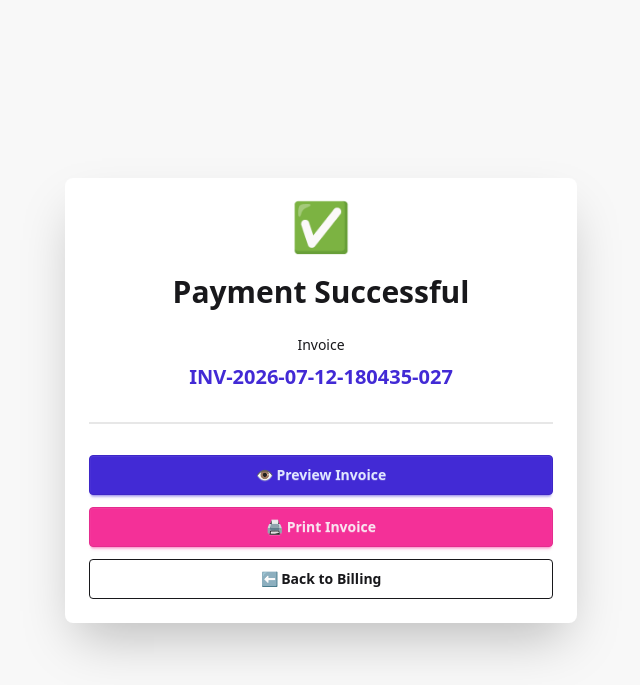
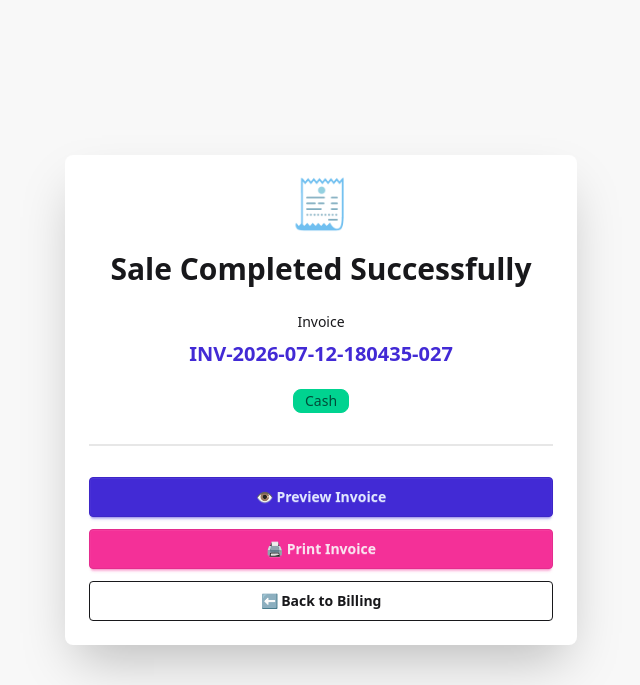
Before and after one commit to Sushant7-codes/FINAL_RETAIL_POS, a Django app: a page that uses sales/templates/sales/sale_success.html in a window 1280 px wide. Shown: the top 685 px of the page, without its empty margins (319-959 px from the left). Run offline with Django 5.2, Linux system fonts and the light colour scheme; data comes from the database, SQL or seed files in the repository; both versions use the stored data as it was after the commit; style sheets or scripts are compiled from the project's sources; some libraries are stand-ins or nearby versions.

```diff
--- a/sales/templates/sales/sale_success.html
+++ b/sales/templates/sales/sale_success.html
@@ -6,7 +6,7 @@
 
 <head>
 
-    <title>Payment Successful</title>
+    <title>Sale Completed Successfully</title>
 
     <link
         rel="stylesheet"
@@ -22,12 +22,12 @@
 <div class="card-body text-center">
 
 <h1 class="text-5xl mb-4">
-✅
+🧾
 </h1>
 
 <h2 class="text-3xl font-bold">
 
-Payment Successful
+Sale Completed Successfully
 
 </h2>
 
@@ -42,6 +42,16 @@ Invoice
 {{ sale.invoice_number }}
 
 </p>
+
+<div class="mt-3">
+
+    <span class="badge badge-success">
+
+        {{ sale.get_payment_method_display }}
+
+    </span>
+
+</div>
 
 <div class="divider"></div>
 
```
Also changed, not shown: billing/static/billing/js/billing.js (+2 -66 lines), db.sqlite3.
